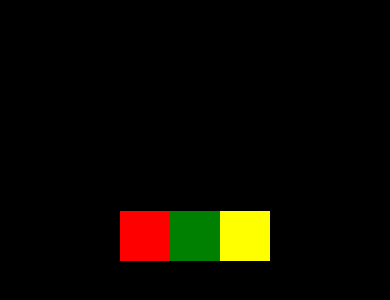
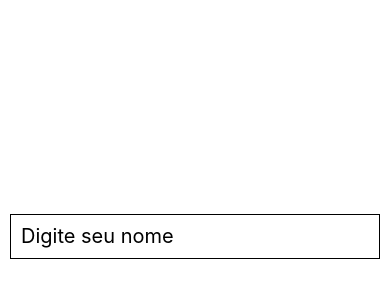
Before and after one commit to studioValenz/meuapp, a React Native app: screen / in a window 390 px wide. Shown: the part 186-486 px from the top of the page. Built offline with nearby package versions, Linux system fonts and the light colour scheme.

Commit message:
Aula sobre TextInput

```diff
--- a/App.js
+++ b/App.js
@@ -1,12 +1,21 @@
-import React from "react";
-import { StyleSheet, Text, View } from "react-native";
+import React, { useState } from "react";
+import { StyleSheet, Text, TextInput, View } from "react-native";
 
 export default function App() {
+  const [nome, setNome] = useState("");
+
+  function pegaNome(texto) {
+    setNome(texto);
+  }
+
   return (
     <View style={styles.container}>
-      <View style={styles.red}></View>
-      <View style={styles.green}></View>
-      <View style={styles.yellow}></View>
+      <TextInput
+        style={styles.input}
+        placeholder="Digite seu nome"
+        onChangeText={(text) => pegaNome(text)}
+      />
+      <Text style={styles.texto}>{nome}</Text>
     </View>
   );
 }
@@ -14,24 +23,19 @@
 const styles = StyleSheet.create({
   container: {
     flex: 1,
-    flexDirection: "row",
+    // flexDirection: "row",
     justifyContent: "center",
-    alignItems: "center",
-    backgroundColor: "black",
+    // alignItems: "center",
   },
-  red: {
-    height: 50,
-    width: 50,
-    backgroundColor: "red",
+  input: {
+    height: 45,
+    borderWidth: 1,
+    margin: 10,
+    padding: 10,
+    fontSize: 20,
   },
-  green: {
-    height: 50,
-    width: 50,
-    backgroundColor: "green",
-  },
-  yellow: {
-    height: 50,
-    width: 50,
-    backgroundColor: "yellow",
+  texto: {
+    textAlign: "center",
+    fontSize: 20,
   },
 });
```
